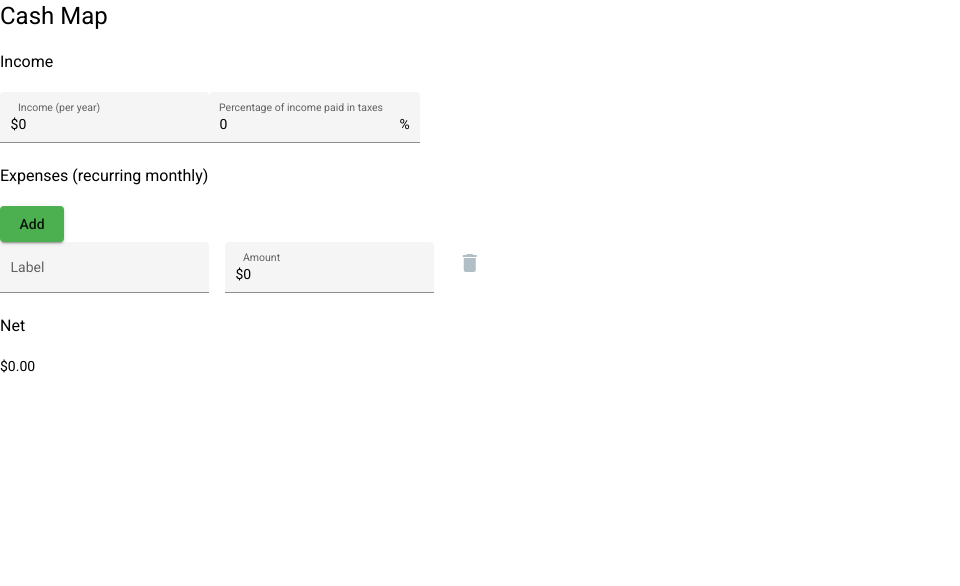
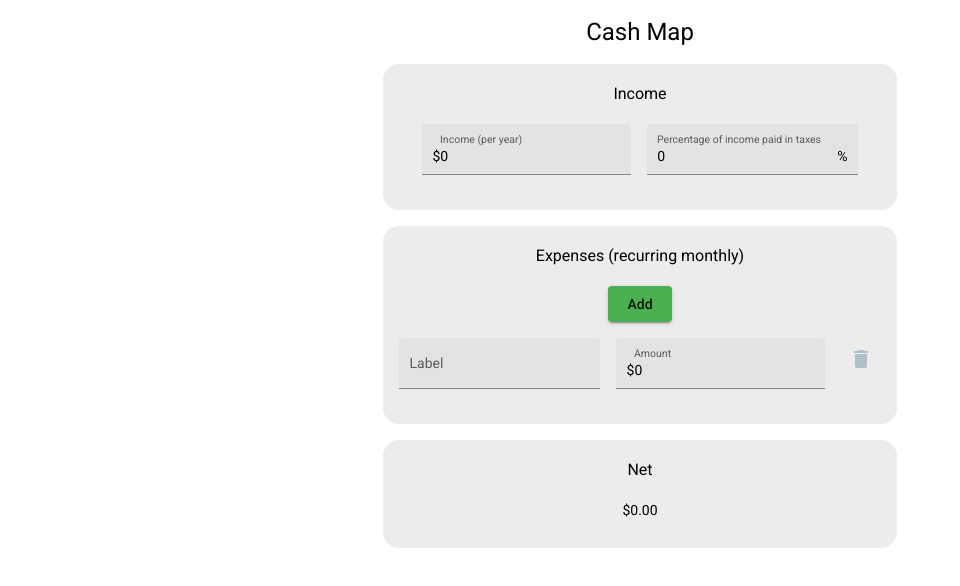
Before and after one commit to Layer-7-Software/cash-map, an Angular app in the folder cash-map/: page / in a window 1280 px wide. Shown: the top 586 px of the page, without its empty margins (0-960 px from the left). Built offline with nearby package versions, Linux system fonts and the light colour scheme.

Commit message:
feat: update styling

```diff
--- a/cash-map/src/app/app.component.html
+++ b/cash-map/src/app/app.component.html
@@ -1,20 +1,26 @@
+<div class="page">
   <h1 class="title">Cash Map</h1>
 
+  <div class="sections">
+    <div class="section">
       <h3>Income</h3>
+      <div class="fields">
         <mat-form-field appearance="fill">
           <mat-label>Income (per year)</mat-label>
           <span matPrefix>$</span>
           <input matInput type="number" min="0" [(ngModel)]="budget.income" />
         </mat-form-field>
-
         <mat-form-field appearance="fill">
           <mat-label>Percentage of income paid in taxes</mat-label>
           <input matInput type="number" min="0" [(ngModel)]="budget.percentageOfIncomeForTaxes" />
           <span matSuffix>%</span>
         </mat-form-field>
+      </div>
+    </div>
 
+    <div class="section">
       <h3>Expenses (recurring monthly)</h3>
-<button mat-raised-button color="primary" (click)="addExpense()">Add</button>
+      <button class="add-button" mat-raised-button color="primary" (click)="addExpense()">Add</button>
       <div class="expenses">
         <div class="expense" *ngFor="let expense of budget.expenses">
           <mat-form-field appearance="fill">
@@ -31,6 +37,11 @@
           </button>
         </div>
       </div>
+    </div>
 
+    <div class="section">
       <h3>Net</h3>
       <p>${{this.net() | number:'1.2-2'}}</p>
+    </div>
+  </div>
+</div>
--- a/cash-map/src/app/app.component.scss
+++ b/cash-map/src/app/app.component.scss
@@ -1,11 +1,55 @@
+.page {
+  height: calc(100% - 2 * 1rem);
+
+  display: flex;
+  flex-direction: column;
+
+  align-items: center;
+  max-width: 40rem;
+  margin: auto;
+  padding: 1rem 0;
+}
+
+.sections {
+  display: grid;
+  grid-gap: 1rem;
+}
+
+.section {
+  display: flex;
+  flex-direction: column;
+  align-items: center;
+  background-color: rgb(236, 236, 236);
+  border-radius: 1rem;
+  padding: 1rem;
+
+  .add-button {
+    margin-bottom: 1rem;
+  }
+
+  .fields {
+    display: grid;
+    grid-gap: 1rem;
+    grid-template-columns: auto;
+
+    @media screen and (min-width: 40rem) {
+      grid-template-columns: auto auto;
+    }
+  }
+}
+
 .expenses {
   display: grid;
   grid-gap: 1rem;
 
   .expense {
     display: grid;
-    grid-template-columns: 1fr 1fr 1fr;
+    grid-template-columns: auto;
     grid-gap: 1rem;
     max-width: fit-content;
+
+    @media screen and (min-width: 40rem) {
+      grid-template-columns: auto auto auto;
+    }
   }
 }
--- a/cash-map/src/styles.scss
+++ b/cash-map/src/styles.scss
@@ -35,5 +35,5 @@ $cash-map-theme: mat.define-light-theme((
 
 /* You can add global styles to this file, and also import other style files */
 
-html, body { height: 100%; }
-body { margin: 0; font-family: Roboto, "Helvetica Neue", sans-serif; }
+html { height: 100%; }
+body { min-height: 100%; margin: 0; font-family: Roboto, "Helvetica Neue", sans-serif; }
```
Lines whose indentation alone changed are shown as unchanged.
